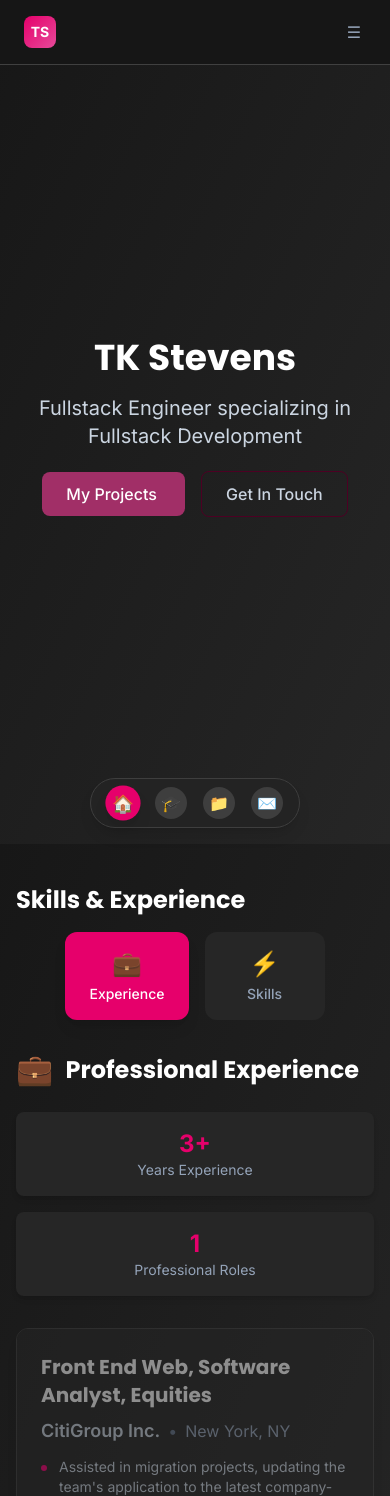
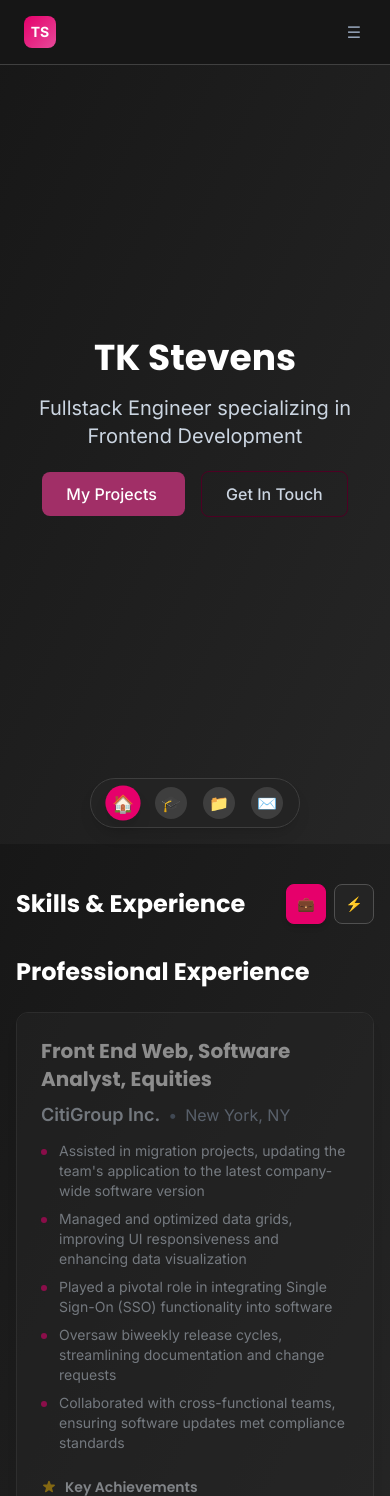
Before and after one commit to Pixelynx/tkportfolio_v2, a Nuxt app: page /#home in a window 390 px wide. Shown: the top 1496 px of the page. Built offline with nearby package versions, Linux system fonts and the light colour scheme.

Commit message:
Updated SkillXPSection styling

```diff
--- a/components/sections/SkillXPSection.vue
+++ b/components/sections/SkillXPSection.vue
@@ -1,39 +1,41 @@
 <template>
-  <section
-    id="skills"
-    data-section="skills"
-    class="min-h-screen bg-gradient-to-br from-background-50 to-background-100 dark:from-background-900 dark:to-background-800 pt-0 pb-2"
-  >
+  <section id="skills" data-section="skills"
+    class="min-h-screen bg-gradient-to-br from-background-50 to-background-100 dark:from-background-900 dark:to-background-800 pt-0 pb-2">
     <div class="container mx-auto px-4 sm:px-6 lg:px-8 pt-10">
-      <!-- Section Header -->
+      <!-- Header with Filters -->
+      <div class="flex items-center justify-between mb-8">
+        <!-- Title -->
         <div class="flex justify-start">
-          <h2 class="text-2xl md:text-4xl font-bold text-text-900 dark:text-white mb-4">
+          <h2 class="text-2xl md:text-4xl font-bold text-text-900 dark:text-white">
             Skills & Experience
           </h2>
         </div>
 
-      <!-- Mobile Filter Buttons -->
-      <div class="lg:hidden mb-8">
-        <div class="flex justify-center space-x-4">
+        <!-- Filter Buttons - Mobile -->
+        <div class="lg:hidden flex items-center">
+          <div class="flex space-x-2">
             <button
               @click="setActiveView('experience')"
-            class="mobile-filter-btn"
-            :class="getMobileFilterClass('experience')"
+              type="button"
+              class="mobile-filter-button"
+              :class="getMobileFilterButtonClass('experience')"
               aria-label="Show experience"
+              :aria-pressed="activeView === 'experience'"
             >
-            <span class="text-2xl mb-1">💼</span>
-            <span class="text-sm font-medium">Experience</span>
+              <span class="text-sm" aria-hidden="true">💼</span>
             </button>
 
             <button
               @click="setActiveView('skills')"
-            class="mobile-filter-btn"
-            :class="getMobileFilterClass('skills')"
+              type="button"
+              class="mobile-filter-button"
+              :class="getMobileFilterButtonClass('skills')"
               aria-label="Show skills"
+              :aria-pressed="activeView === 'skills'"
             >
-            <span class="text-2xl mb-1">⚡</span>
-            <span class="text-sm font-medium">Skills</span>
+              <span class="text-sm" aria-hidden="true">⚡</span>
             </button>
+          </div>
         </div>
       </div>
 
@@ -77,21 +79,8 @@
         <!-- Experience View -->
         <div v-if="activeView === 'experience'" class="mobile-experience">
           <h3 class="text-2xl font-bold text-text-900 dark:text-white mb-6 flex items-center">
-            <span class="text-3xl mr-3">💼</span>
             Professional Experience
           </h3>
-
-          <!-- Mobile Experience Stats -->
-          <div class="stats-row flex justify-center space-x-6 mb-8">
-            <div class="stat-item bg-white dark:bg-background-800 rounded-lg p-4 shadow-md text-center">
-              <div class="text-2xl font-bold text-primary-600">{{ totalYearsExperience }}+</div>
-              <div class="text-sm text-text-600 dark:text-text-400">Years Experience</div>
-            </div>
-            <div class="stat-item bg-white dark:bg-background-800 rounded-lg p-4 shadow-md text-center">
-              <div class="text-2xl font-bold text-primary-600">{{ experiences.length }}</div>
-              <div class="text-sm text-text-600 dark:text-text-400">Professional Roles</div>
-            </div>
-          </div>
 
           <!-- Mobile Experience Cards -->
           <div class="space-y-6">
@@ -106,7 +95,6 @@
         <!-- Skills View -->
         <div v-else class="mobile-skills">
           <h3 class="text-2xl font-bold text-text-900 dark:text-white mb-6 flex items-center">
-            <span class="text-3xl mr-3">⚡</span>
             Technical Skills
           </h3>
 
@@ -130,9 +118,7 @@ import SkillCard from '~/components/ui/SkillCard.vue'
 import ExperienceCard from '~/components/ui/ExperienceCard.vue'
 
 const {
-  experiences,
   sortedExperiences,
-  totalYearsExperience,
   loadExperiences
 } = useExperience()
 
@@ -144,12 +130,14 @@ function setActiveView(view: 'skills' | 'experience') {
   activeView.value = view
 }
 
-function getMobileFilterClass(view: 'skills' | 'experience') {
-  const baseClass = 'flex flex-col items-center px-6 py-4 rounded-xl transition-all duration-300'
-  const activeClass = 'bg-primary-600 text-white shadow-lg'
-  const inactiveClass = 'bg-white dark:bg-background-800 text-text-600 dark:text-text-400 hover:bg-primary-100 dark:hover:bg-primary-900'
-
-  return `${baseClass} ${activeView.value === view ? activeClass : inactiveClass}`
+function getMobileFilterButtonClass(view: 'skills' | 'experience') {
+  const isActive = activeView.value === view
+  return [
+    'relative flex items-center justify-center w-10 h-10 rounded-lg border transition-all duration-200 focus:outline-none focus:ring-2 focus:ring-primary-500',
+    isActive
+      ? 'bg-primary-600 text-white border-primary-600 shadow-md'
+      : 'bg-white dark:bg-surface-800 text-text-700 dark:text-text-300 border-border-surface-300 dark:border-border-surface-600 hover:bg-primary-50 dark:hover:bg-primary-900/20 hover:border-primary-300 dark:hover:border-primary-600'
+  ]
 }
 
 // Lifecycle
@@ -159,9 +147,8 @@ onMounted(async () => {
 </script>
 
 <style scoped>
-/* Mobile filter buttons */
-.mobile-filter-btn {
-  @apply flex flex-col items-center px-6 py-4 rounded-xl transition-all duration-300 min-w-[120px];
+.mobile-filter-button {
+  flex-shrink: 0;
 }
 
 /* Custom scrollbar */
@@ -188,22 +175,9 @@ onMounted(async () => {
   background: #FB0078;
 }
 
-/* Responsive improvements */
-@media (max-width: 640px) {
-  .stats-row {
-    @apply flex-col space-x-0 space-y-4;
-  }
-}
-
-/* Accessibility improvements */
-@media (prefers-reduced-motion: reduce) {
-  .mobile-filter-btn {
-    transition: none !important;
-  }
-}
-
 /* Focus styles */
-.mobile-filter-btn:focus {
-  @apply ring-2 ring-primary-500 ring-opacity-50 outline-none;
+.mobile-filter-button:focus {
+  outline: 2px solid theme('colors.primary.500');
+  outline-offset: 2px;
 }
 </style>
--- a/components/ui/SkillCard.vue
+++ b/components/ui/SkillCard.vue
@@ -31,7 +31,6 @@
             class="filter-tab px-4 py-2 rounded-lg text-sm font-medium transition-all duration-300 whitespace-nowrap flex-shrink-0"
             :class="getTabClass(category.id)"
           >
-            <span class="mr-2">{{ category.icon }}</span>
             {{ category.name }}
           </button>
         </div>
--- a/pages/index.vue
+++ b/pages/index.vue
@@ -11,7 +11,7 @@
           TK Stevens
         </h1>
         <p class="text-xl md:text-2xl text-text-600 dark:text-text-300 mb-8">
-          Fullstack Engineer specializing in Fullstack Development
+          Fullstack Engineer specializing in Frontend Development
         </p>
         <div class="space-x-4">
           <NuxtLink
--- a/types/index.ts
+++ b/types/index.ts
@@ -77,7 +77,6 @@ export interface SkillCategory {
   id: string
   name: string
   description?: string
-  icon: string
   color: string
   skills?: Skill[]
   order: number
--- a/utils/constants.ts
+++ b/utils/constants.ts
@@ -326,7 +326,6 @@ export const SKILL_CATEGORIES = [
     id: 'all',
     name: 'All Skills',
     description: 'Complete technical skill set',
-    icon: '🚀',
     color: '#6366F1',
     order: 0
   },
@@ -334,7 +333,6 @@ export const SKILL_CATEGORIES = [
     id: 'frontend',
     name: 'Frontend',
     description: 'User interface and experience',
-    icon: '🌐',
     color: '#3B82F6',
     order: 1
   },
@@ -342,7 +340,6 @@ export const SKILL_CATEGORIES = [
     id: 'backend',
     name: 'Backend',
     description: 'Server-side development',
-    icon: '⚙️',
     color: '#10B981',
     order: 2
   },
@@ -350,7 +347,6 @@ export const SKILL_CATEGORIES = [
     id: 'libraries',
     name: 'Libraries',
     description: 'Frameworks and libraries',
-    icon: '📚',
     color: '#8B5CF6',
     order: 3
   },
@@ -358,7 +354,6 @@ export const SKILL_CATEGORIES = [
     id: 'tools',
     name: 'Dev Tools',
     description: 'Development tools and workflows',
-    icon: '🔧',
     color: '#F59E0B',
     order: 4
   },
@@ -366,7 +361,6 @@ export const SKILL_CATEGORIES = [
     id: 'testing',
     name: 'Testing',
     description: 'Quality assurance and testing',
-    icon: '🧪',
     color: '#EF4444',
     order: 5
   },
@@ -374,7 +368,6 @@ export const SKILL_CATEGORIES = [
     id: 'design',
     name: 'UX/Design',
     description: 'Design and user experience',
-    icon: '🎨',
     color: '#EC4899',
     order: 6
   }
```
Also changed, not shown: 1 other file (tests, documents, lock files or other folders). Lines whose indentation alone changed are shown as unchanged.
